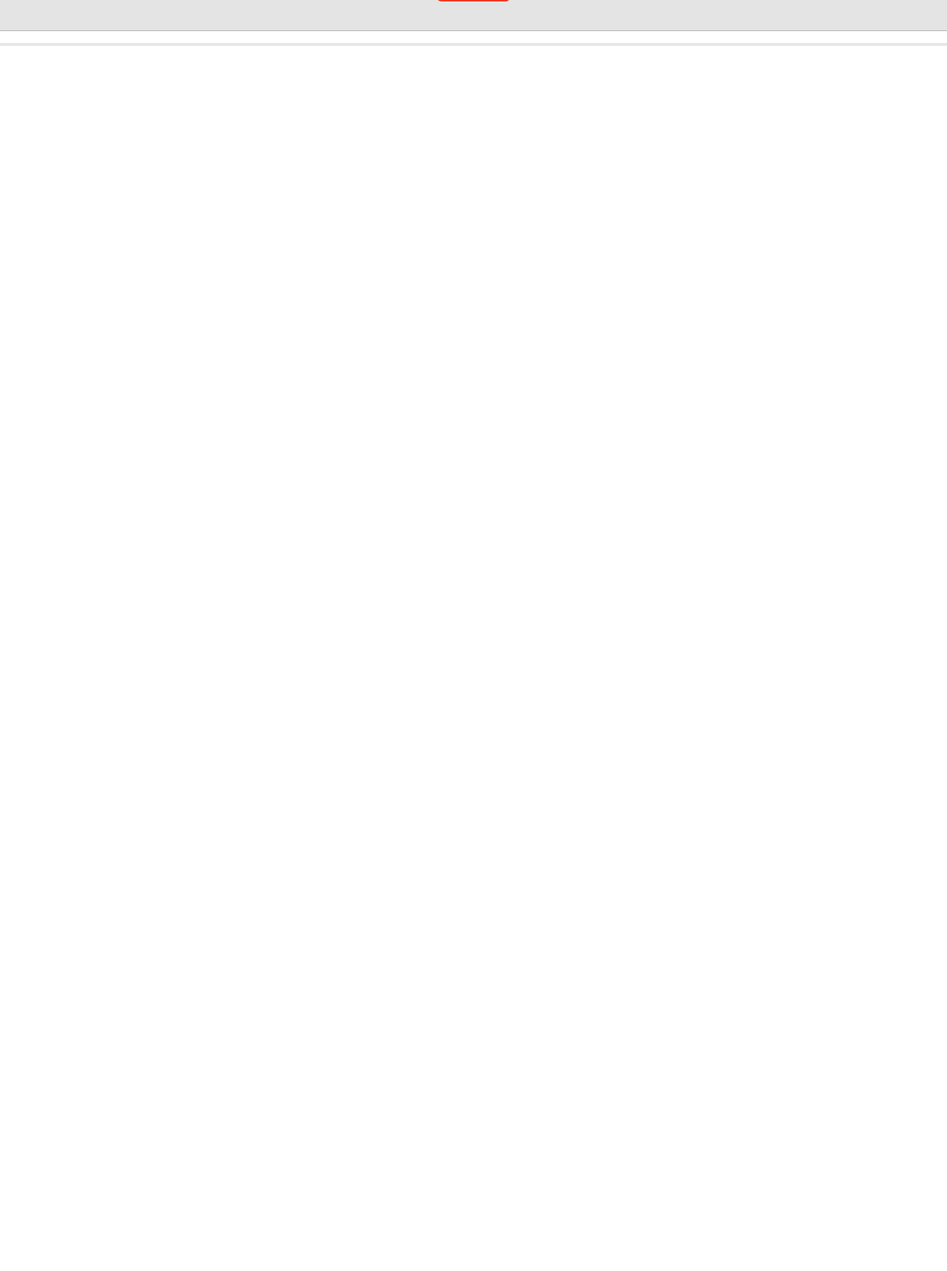
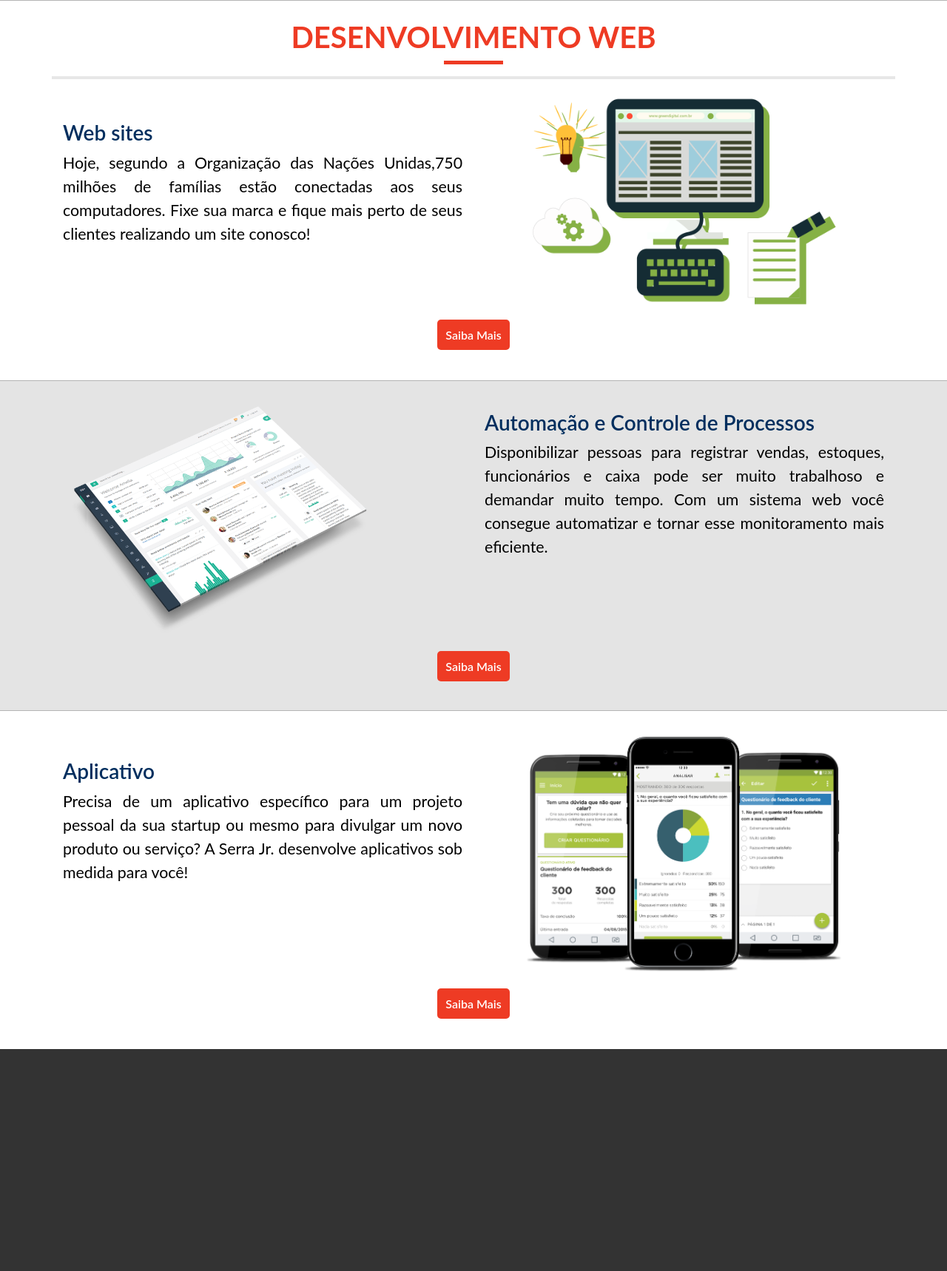
Before and after one commit to marcoaraujoneves/Novo-Site-SerraJr, a PHP site: page /ServicosComp.html in a window 1280 px wide. Shown: the part 958-2676 px from the top of the page at 74% size. Before the commit the page ends 1020 px from the top, so only its background shows below. Run offline with PHP 8.4, Linux system fonts and the light colour scheme; some libraries are stand-ins or nearby versions.

Commit message:
trabalho na parte de computação

```diff
--- a/ServicosComp.html
+++ b/ServicosComp.html
@@ -24,6 +24,8 @@
         <title> Serviços de Computação </title>
     </head>
     <body>
+
+     <!-- ////////////////////////////////////-Automação-////////////////////////////////////////////-->
 
         <section id="automacao">
             <div id="secao_branca">
@@ -84,14 +86,100 @@
                     <br><br><br><br>
                 </div>
             </div>
-            <hr class="separador">
-        </div>
+        </section>
+
+     <!-- ////////////////////////////////////-Desenvolvimento Web-////////////////////////////////////////////-->
+        <section id="Desenvolvimento_web">
+            <div id="secao_branca">
+                <div class="container">
+                    <div class="col-md-12 text-center">
+                            <h1 class="tituloServicos">DESENVOLVIMENTO WEB </h1>
+                            <div class="linha"></div>
+                    </div>
+                    <div class="row">
+                        <hr class="separador">
+                        <div class="col-md-6">
+                            <h3 class="subtitulo_servicos"> Web sites </h3>
+                            <p class="texto">
+                                Hoje, segundo a Organização das Nações Unidas,750 milhões
+                                de famílias estão conectadas aos seus computadores.
+                                Fixe sua marca e fique mais perto de seus clientes realizando um site conosco!
+                            </p>
+                        </div>
+
+                        <div class="col-md-6">
+                            <img class="img-responsive_right" src="img/Servicos/desenvolvimento web/WebDesign.png">
+                        </div>
+                    </div>
+                </div>
+
+                <div class="row">
+                    <div class="col-md-12 text-center">
+                        <a class="saiba_mais" href="#">Saiba Mais</a>
+                    </div>
+                    <br><br>
+                </div>
+            </div>
+
+            <div id="secao_cinza">
+                    <div class="container">
+                        <div class="row">
+                            <div class="col-md-6">
+                                <img class="img-responsive_left" src="img/Servicos/desenvolvimento web/WebSistema.png">
+                            </div>
+                            <div class="col-md-6">
+                                <h3 class="subtitulo_servicos"> Automação e Controle de Processos </h3>
+                                <p class="texto">
+                                        Disponibilizar pessoas para registrar vendas, estoques, funcionários
+                                        e caixa pode ser muito trabalhoso e demandar muito tempo. Com um sistema
+                                        web você consegue automatizar e tornar esse monitoramento mais eficiente.
+                                </p>
+                            </div>
+                        </div>
+                    </div>
+
+                    <div class="row">
+                        <div class="col-md-12 text-center">
+                            <a class="saiba_mais" href="#">Saiba Mais</a>
+                        </div>
+                        <br><br><br><br>
+                    </div>
+                </div>
+                <div id="secao_branca">
+                        <div class="container">
+                            <div class="row">
+                                <div class="col-md-6">
+                                    <h3 class="subtitulo_servicos"> Aplicativo </h3>
+                                    <p class="texto">
+                                        Precisa de um aplicativo específico para um projeto pessoal
+                                        da sua startup ou mesmo para divulgar um novo produto ou serviço?
+                                        A Serra Jr. desenvolve aplicativos sob medida para você!
+                                    </p>
+                                </div>
+
+                                <div class="col-md-6">
+                                    <img class="img-responsive_right" src="img/Servicos/desenvolvimento web/apps.png">
+                                </div>
+                            </div>
+                        </div>
+
+                        <div class="row">
+                            <div class="col-md-12 text-center">
+                                <a class="saiba_mais" href="#">Saiba Mais</a>
+                            </div>
+                            <br><br>
+                        </div>
+                    </div>
+        </section>
+
+     <!-- ////////////////////////////////////-rodape-////////////////////////////////////////////-->
+        <footer id="rodape_computacao">
 
 
 
-       </section>
+        </footer>
+    </body>
 
-    </body>
 
     <script src="bootstrap/js/bootstrap.min.js"></script>
 </html>
--- a/css/Servicos.css
+++ b/css/Servicos.css
@@ -16,7 +16,7 @@
 .img-responsive_left {
     /* margin-left: 10% ; */
     margin-top: 5%  ;
-    width: 90% ;
+    width: 80% ;
 }
 
 .saiba_mais{
@@ -64,6 +64,13 @@
     width: 100%;
 
 }
+#rodape_computacao{
+    margin-top:  50px ;
+    background-color: #333 ;
+    widows: 100%;
+     height: 300px; /* lembrar de tirar quando adicionar os dados  */
+
+}
 
 /*----------------------------------   Tipografia   -------------------------------------------*/
 /*---------------------------------------------------------------------------------------------*/
```
Also changed, not shown: img/Servicos/desenvolvimento web/WebDesign.png (renamed from img/Servicos/automacao/WebDesign.png), img/Servicos/desenvolvimento web/WebSistema.png (added), img/Servicos/desenvolvimento web/apps.png (renamed from img/Servicos/automacao/apps.png).
